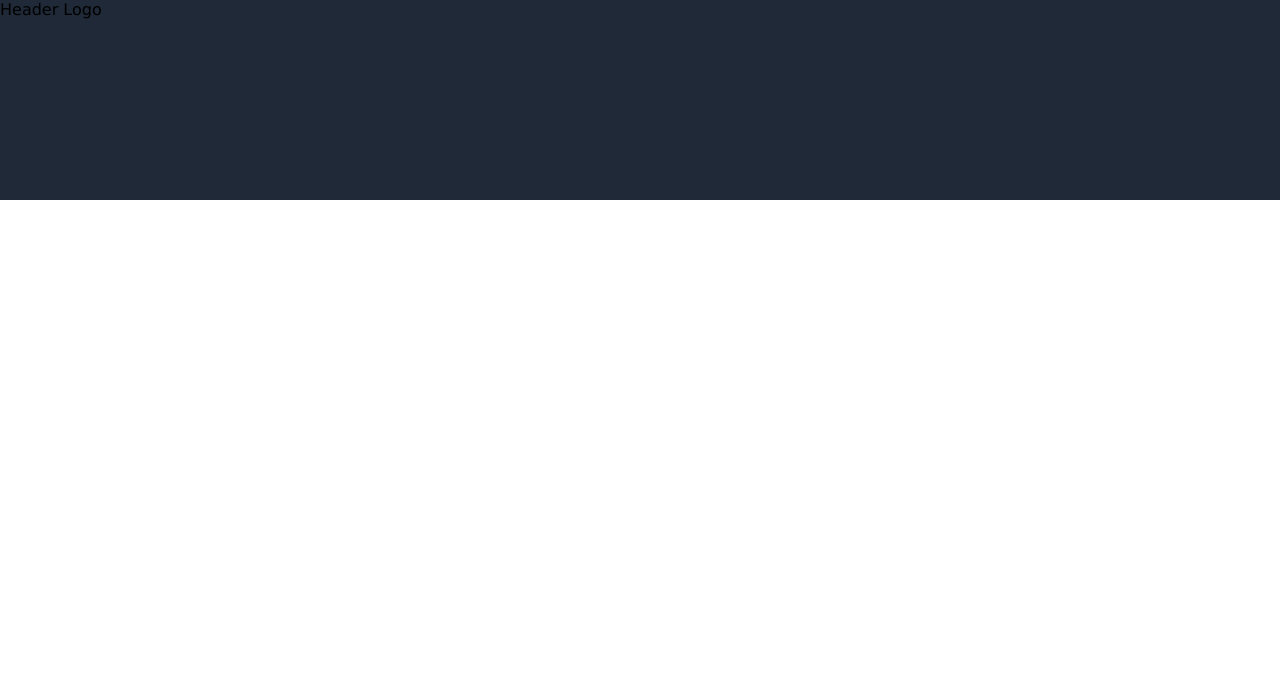
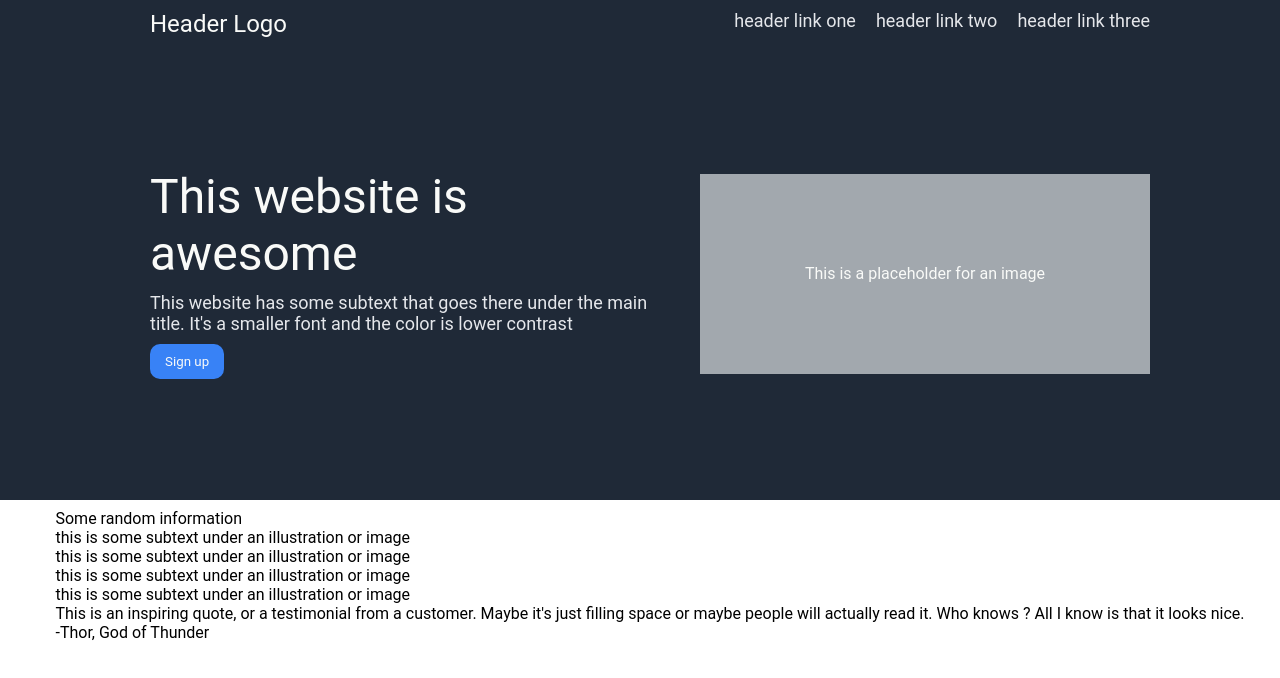
Before and after one commit to elleagn/landing_page, a plain HTML site: page index.html in a window 1280 px wide. Drawn offline with Linux system fonts and the light colour scheme.

Commit message:
Style the hero

```diff
--- a/index.html
+++ b/index.html
@@ -8,15 +8,57 @@
     <title>Landing Page Project</title>
 </head>
 <body>
-    <header>
-        <div class="header-up">
+    <div class="hero">
+        <div class="header">
             <div class="logo">
                 Header Logo
             </div>
+            <ul class="links">
+                <li><a href="">header link one</a></li>
+                <li><a href="">header link two</a></li>
+                <li><a href="">header link three</a></li>
+            </ul>
+        </div>
+
+        <div class="hero-main">
+            <div class="hero-text">
+                <p class="hero-title">This website is awesome</p>
+                <p class="hero-description">This website has some subtext that goes there under the main title. It's a smaller font and the color is lower contrast</p>
+                <button class="sign-up">Sign up</button>
+            </div>
+            <div class="img"><p>This is a placeholder for an image</p></div>
         </div>
 
     </header>
     <main>
+        <div class="randinfo-section">
+            <p class="randinfo-title">Some random information</p>
+            <div class="card">
+                <div class="card-img"></div>
+                <div class="subtext">this is some subtext under an illustration or image</div>
+            </div>
+            <div class="card">
+                <div class="card-img"></div>
+                <div class="subtext">this is some subtext under an illustration or image</div>
+            </div>
+            <div class="card">
+                <div class="card-img"></div>
+                <div class="subtext">this is some subtext under an illustration or image</div>
+            </div>
+            <div class="card">
+                <div class="card-img"></div>
+                <div class="subtext">this is some subtext under an illustration or image</div>
+            </div>
+
+        </div>
+        <div class="quote-section">
+            <p class="quote">This is an inspiring quote, or a testimonial from a customer. Maybe it's just filling space or maybe people will actually read it. Who knows ? All I know is that it looks nice.</p>
+            <p class="author">-Thor, God of Thunder</p>
+
+        </div>
+        <div class="call-section">
+
+        </div>
 
     </main>
     <footer>
--- a/styles.css
+++ b/styles.css
@@ -1,6 +1,12 @@
 * {
-    font-family:'Lucida Sans', 'Lucida Sans Regular', 'Lucida Grande', 'Lucida Sans Unicode', Geneva, Verdana, sans-serif
+    font-family: 'Roboto','Lucida Sans', 'Lucida Sans Regular', 'Lucida Grande', 'Lucida Sans Unicode', Geneva, Verdana, sans-serif;
+    margin: 0px;
+    padding: 0px;
 }
+
+/* BODY */
+
+/* GLOBAL */
 
 body {
     height: 100vh;
@@ -8,17 +14,133 @@ body {
     display: flex;
     flex-direction: column;
 
+
 }
 
-footer, header {
+button {
+    color: #F9FAF8;
+    background-color: #3882f6;
+    width: fit-content;
+    border-radius: 10px;
+    border: none;
+    padding: 10px 15px;
+    margin: 0px;
+}
+
+/* HERO */
+    .hero {
+
+        height: 60vh;
+        display: flex;
+        flex-direction: column;
+        padding: 10px;
+        width: 100%;
+        align-items:center;
+        gap: 130px;
+        background-color: #1f2937
+    }
+
+    /* Header*/
+
+        .header {
+            display:flex;
+            width: 1000px;
+            justify-content: space-between;
+
+
+        }
+
+        .logo {
+            color: #F9FAF8;
+            font-size: 24px;
+        }
+
+        .links {
+            color: #E5E7EB;
+            font-size: 18px;
+            color:#E5E7EB;
+            display: flex;
+            gap: 20px;
+            list-style: none;
+            margin: 0;
+        }
+
+        a {
+            text-decoration: none;
+            color:#E5E7EB;
+        }
+
+
+    /* Hero Main Content */
+
+        .hero-main{
+            display: flex;
+            justify-content: space-between;
+            width: 1000px;
+            align-items: center;
+
+        }
+
+
+        /* Hero Text */
+
+            .hero-text {
+                width: 500px;
+                display: flex;
+                flex-direction: column ;
+                gap: 10px;
+            }
+
+            .hero-title {
+                font-size: 48px;
+                font-weight: extra-bold;
+                color: #F9FAF8;
+                margin:0px;
+            }
+
+            .hero-description {
+                color: #E5E7EB;
+                margin: 0px;
+                padding: 0px;
+                font-size: 18px;
+            }
+            /* Hero Image*/
+            .img {
+                background-color: #E5E7EBAA;
+                color:#F9FAF8;
+                width: 450px;
+                height:200px;
+                display: flex;
+                justify-content: center;
+                align-items: center;
+            }
+
+
+
+
+
+
+
+footer,  {
     background-color: #1f2937
 }
 
-header {
 
-    height: 25%;
 
-}
+
+
+
+
+
+
+
+
+
+
+
+
+
+
 
 footer {
 
```
